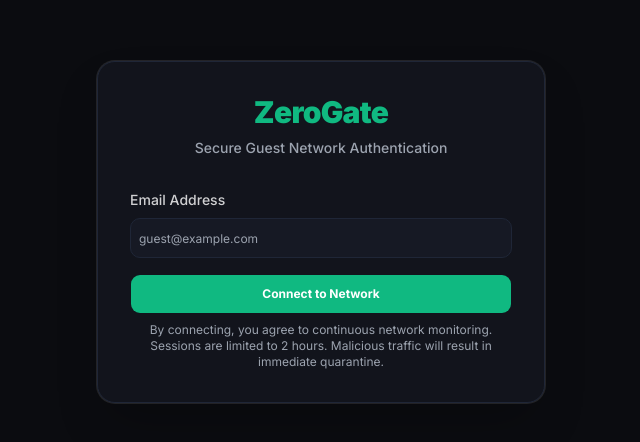
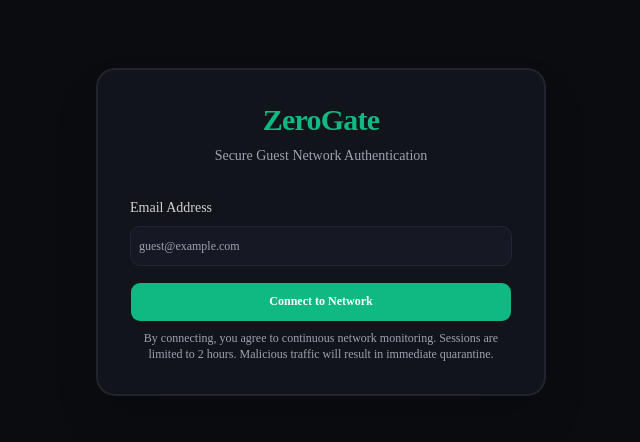
Before and after one commit to Mahemo-01/ZeroGate, a Next.js app in the folder frontend/: page / in a window 1280 px wide. Shown: the part 168-610 px from the top of the page, without its empty margins (319-959 px from the left). Built offline with nearby package versions, Linux system fonts and the light colour scheme.

Commit message:
fix: removed google fonts - probably causing error

```diff
--- a/frontend/app/layout.tsx
+++ b/frontend/app/layout.tsx
@@ -1,23 +1,10 @@
 import type { Metadata } from "next";
-import { Geist, Geist_Mono, Inter } from "next/font/google";
 import "./globals.css";
 import { cn } from "@/lib/utils";
 
-const inter = Inter({ subsets: ['latin'], variable: '--font-sans' });
-
-const geistSans = Geist({
-  variable: "--font-geist-sans",
-  subsets: ["latin"],
-});
-
-const geistMono = Geist_Mono({
-  variable: "--font-geist-mono",
-  subsets: ["latin"],
-});
-
 export const metadata: Metadata = {
-  title: "Create Next App",
-  description: "Generated by create next app",
+  title: "ZeroGate",
+  description: "Portal de autenticación",
 };
 
 export default function RootLayout({
@@ -28,7 +15,7 @@ export default function RootLayout({
   return (
     <html
       lang="en"
-      className={cn("h-full", "antialiased", geistSans.variable, geistMono.variable, "font-sans", inter.variable, "dark")}
+      className={cn("h-full", "antialiased", "font-sans", "dark")}
     >
       <body className="min-h-full flex flex-col">{children}</body>
     </html>
```
